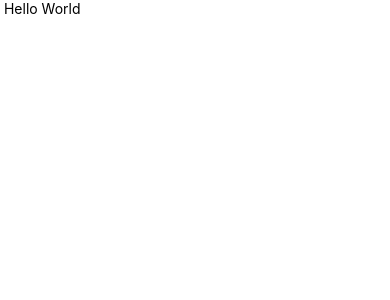
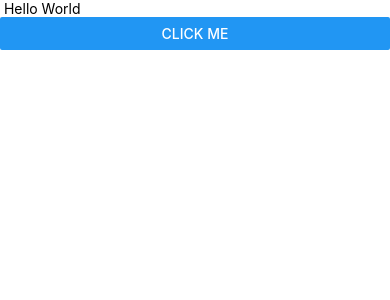
Before and after one commit to opsingh861/first-react-native-app, a React Native app: screen / in a window 390 px wide. Shown: the top 300 px of the page. Built offline with nearby package versions, Linux system fonts and the light colour scheme.

Commit message:
Button added

```diff
--- a/App.js
+++ b/App.js
@@ -7,6 +7,7 @@ const App = () => {
   return (
     <View>
       <Text> Hello World </Text>
+      <Button title="Click Me" onPress={() => alert('Button Clicked')} />
     </View>
   );
 }
```
